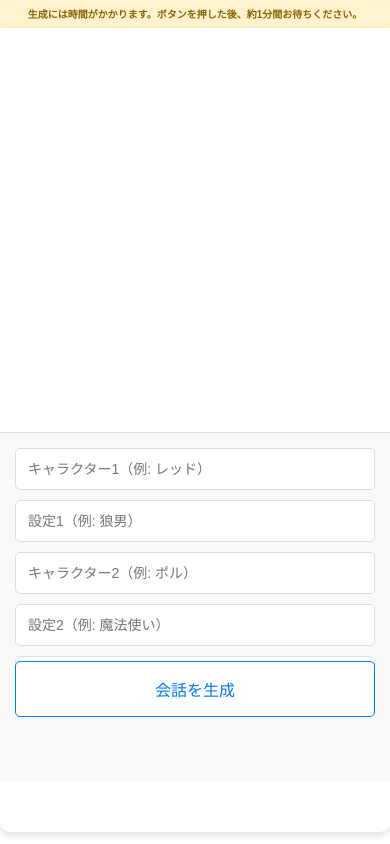
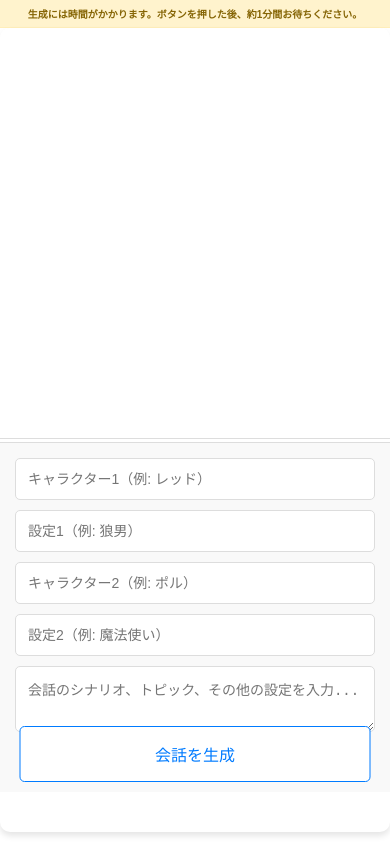
Before and after one commit to tft113/chat-dialogue-generator, a plain HTML site: page index.html in a window 390 px wide. Drawn offline with Linux system fonts and the light colour scheme.

Commit message:
Update styles.css @media fix

```diff
--- a/styles.css
+++ b/styles.css
@@ -110,14 +110,27 @@ textarea {
 @media (max-width: 480px) {
   .warning-message {
     font-size: 10px; /* ✅ 在小屏幕（480px以下）时，字体变小 */
-    padding: 6px; /* ✅ 让警告条高度变小，减少占用空间 */
+    padding: 6px;
   }
 
   #input-section {
-    transform: translateY(-50px); /* ✅ 向上移动 50px，可调整 */
+    transform: translateY(-40px); /* ✅ 适当向上移动 */
+    padding-bottom: 60px; /* ✅ 给生成按钮留出空间 */
+  }
+
+  #toggle-input-btn {
+    display: block; /* ✅ 确保 `-` 按钮不会消失 */
+    text-align: center;
+    font-size: 20px;
   }
 
   #generate-btn {
-    transform: translateY(-50px); /* ✅ 按钮也同步向上移动 */
+    position: fixed;
+    bottom: 10px; /* ✅ 让按钮浮动在底部，而不覆盖输入框 */
+    left: 50%;
+    transform: translateX(-50%); /* ✅ 居中 */
+    width: 90%; /* ✅ 适当缩小按钮宽度 */
+    max-width: 400px;
+    z-index: 1000; /* ✅ 确保它不会被其他元素遮挡 */
   }
 }
```
